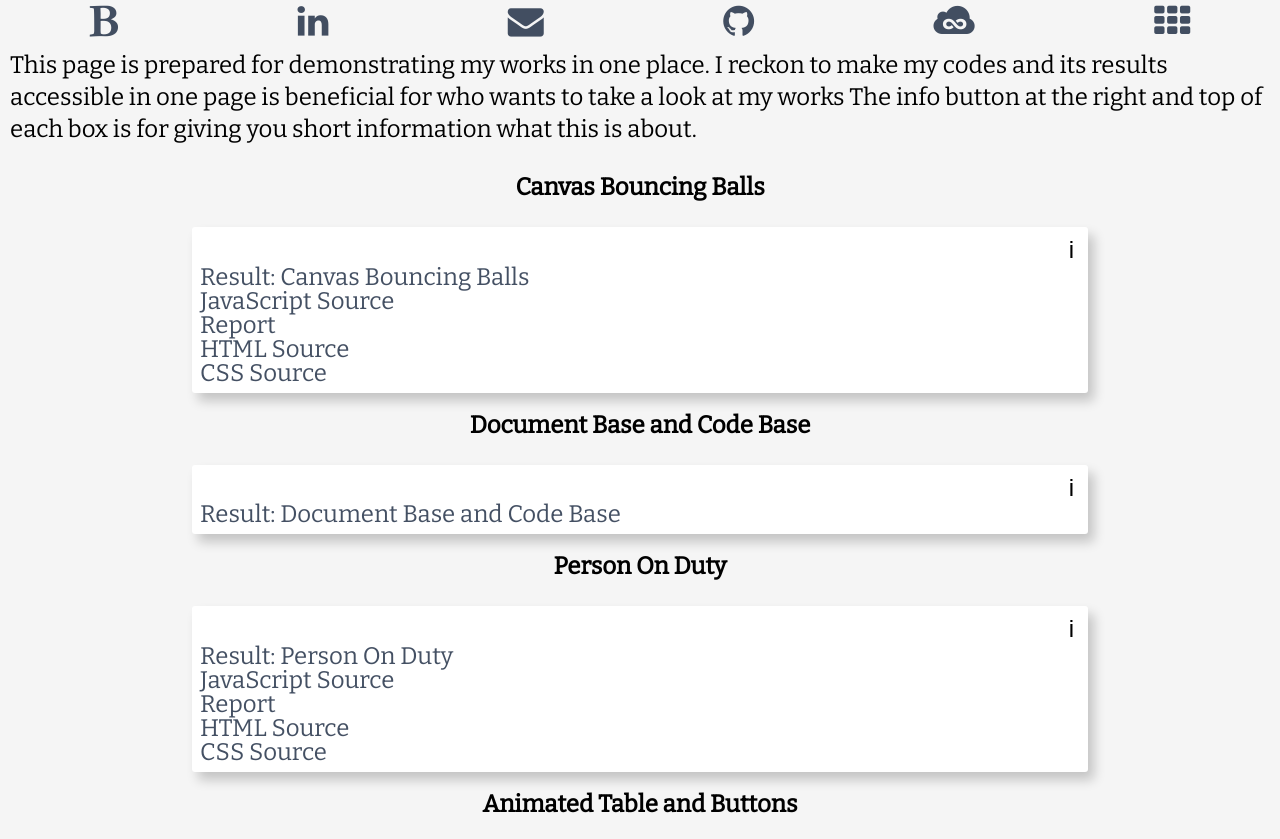
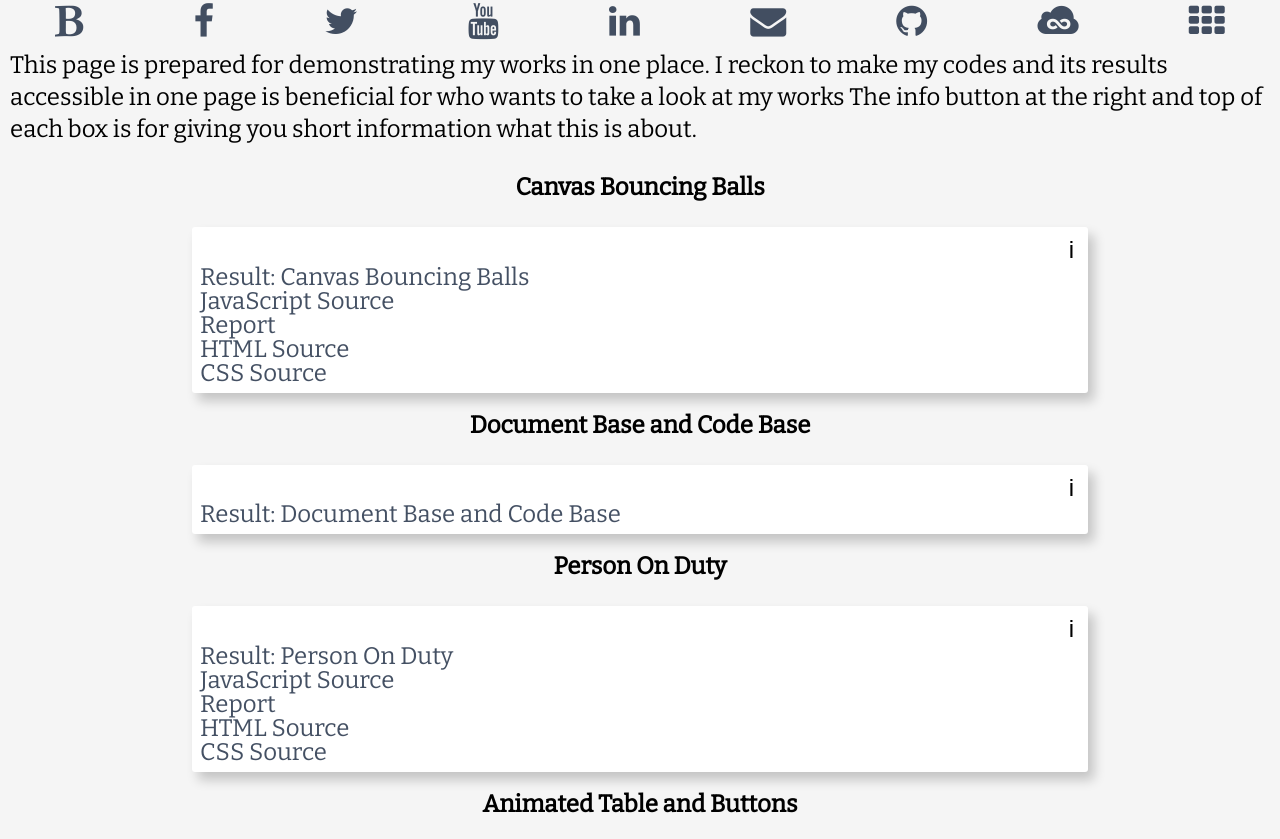
Before and after one commit to spinningcat/Visuality, a plain HTML site: page docs/index.html in a window 1280 px wide. Shown: the top 839 px of the page. Drawn offline with nearby package versions, Linux system fonts and the light colour scheme.

Commit message:
social medias

```diff
--- a/docs/index.html
+++ b/docs/index.html
@@ -22,6 +22,15 @@
             <div id="berat">
                     <a href="http://berat.cloud.mech.cx/cvreport/" target="_blank">  <i class="fa fa-bold" aria-hidden="true"></i></a>
            </div>
+           <div id="berat">
+            <a href="https://www.facebook.com/berat.nebioglu.165 " target="_blank"> <i class="fa fa-facebook" aria-hidden="true"></i></a>
+   </div>
+   <div id="berat">
+    <a href="https://twitter.com/berattech " target="_blank"> <i class="fa fa-twitter" aria-hidden="true"></i></a>
+</div>
+<div id="berat">
+    <a href="https://www.youtube.com/channel/UCEFYgLkVdcqy3lQWhSHrM6g/videos?view_as=subscriber " target="_blank"> <i class="fa fa-youtube" aria-hidden="true"></i></a>
+</div>
                     <div id="in">
           <a href = "https://www.linkedin.com/in/berat-emre-nebioğlu-08a58113" target="_blank"><i class="fa fa-linkedin" aria-hidden="true"></i></a>
       </div>
```
Also changed, not shown: index.html (+9 -0 lines).
